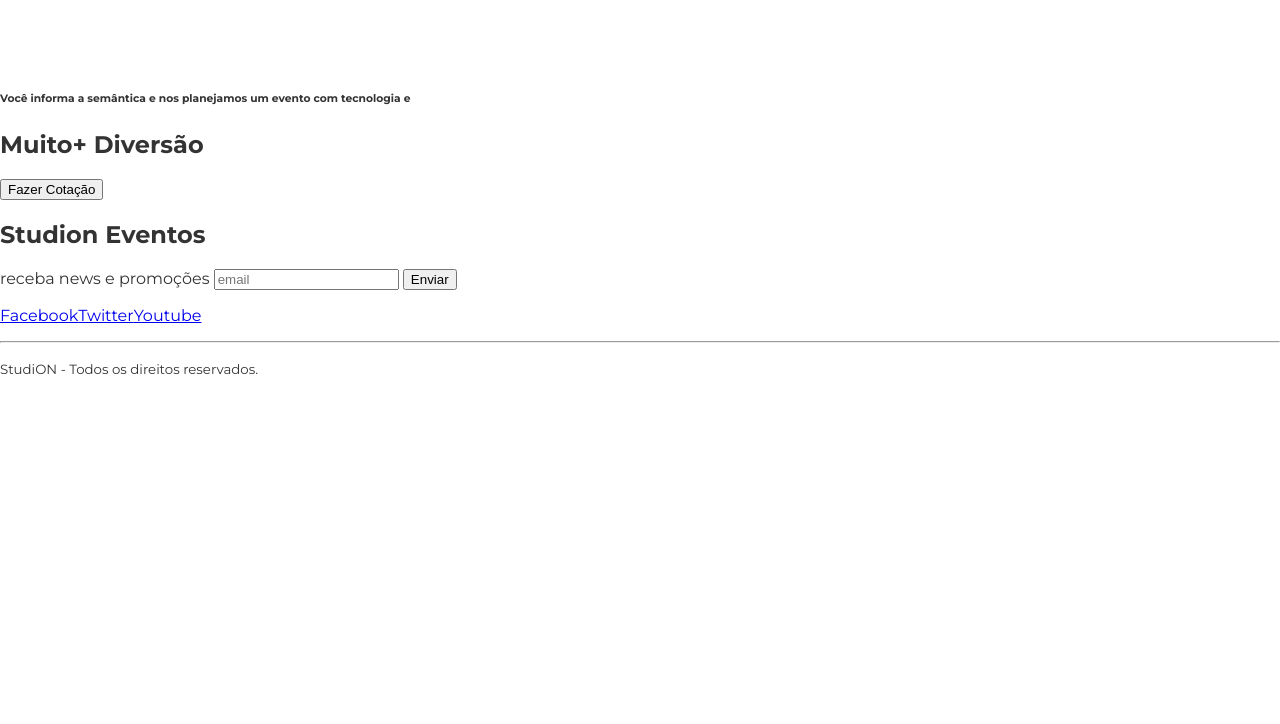
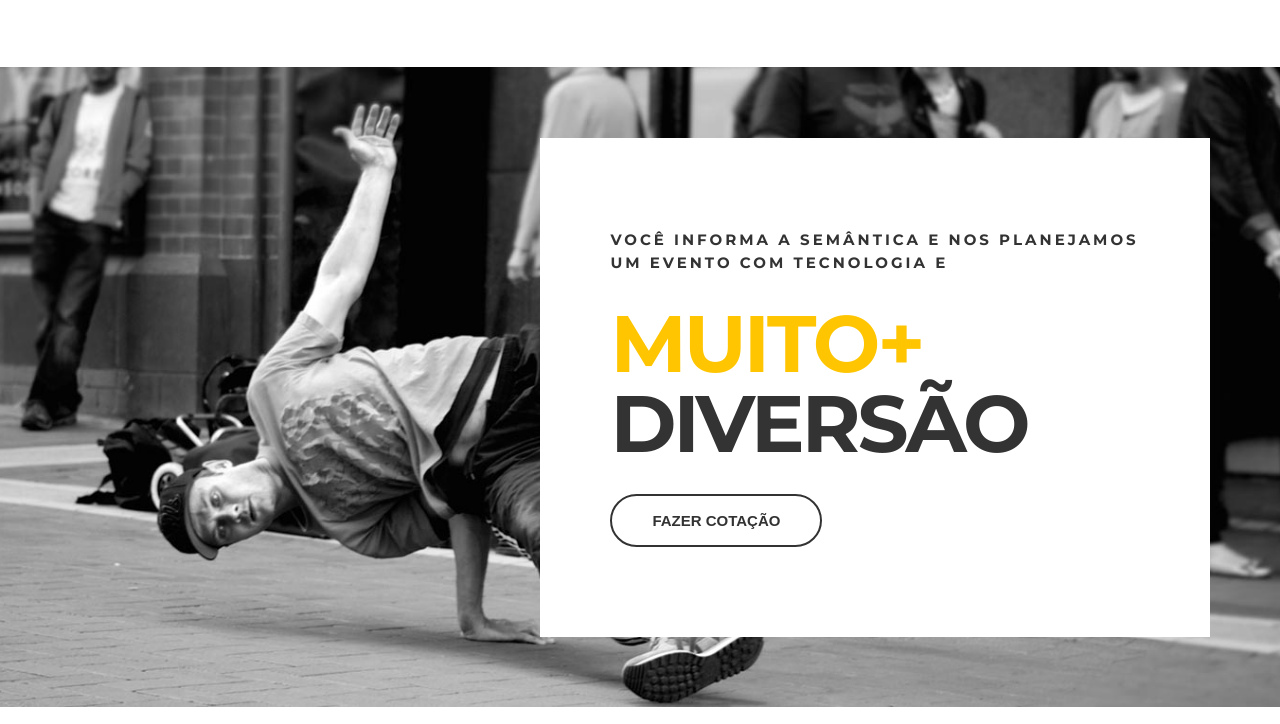
Before and after one commit to NRotondaro/studion, a website: page src/index.html in a window 1280 px wide. Shown: the part 1480-2204 px from the top of the page. Before the commit the page ends 1874 px from the top, so only its background shows below. Drawn offline with Linux system fonts and the light colour scheme.

Commit message:
feat(quote) added section styles

```diff
--- a/src/index.html
+++ b/src/index.html
@@ -103,13 +103,15 @@
             </div>
         </section>
 
-        <section>
-            <div>
-                <h6>
-                    Você informa a semântica e nos planejamos um evento com tecnologia e
-                </h6>
-                <h2><span>Muito+ </span>Diversão</h2>
-                <button>Fazer Cotação</button>
+        <section class="quote">
+            <div class="container quote__container">
+                <div class="quote__copy">
+                    <h6>
+                        Você informa a semântica e nos planejamos um evento com tecnologia e
+                    </h6>
+                    <h2><span class="copy--primary">Muito+ </span>Diversão</h2>
+                    <button class="btn btn--quote">Fazer Cotação</button>
+                </div>
             </div>
         </section>
     </main>
--- a/src/style.css
+++ b/src/style.css
@@ -219,3 +219,50 @@ ul {
     background: unset;
     box-shadow: 0 1rem 1rem #0006;
 }
+
+.quote {
+    background-image: url('./images/parallax.jpg');
+    background-attachment: fixed;
+    background-repeat: no-repeat;
+    background-size: cover;
+    background-position: center;
+}
+
+.quote__container {
+    display: grid;
+    align-items: center;
+    justify-items: end;
+    min-height: 80vh;
+}
+
+.quote__copy {
+    background-color: #FFF;
+    padding: 5.625rem 4.375rem;
+}
+
+.quote__copy h6{
+    font-size: 0.9375rem;
+    letter-spacing: 0.1875rem;
+    line-height: 1.4375rem;
+    max-width: 52ch;
+    text-transform: uppercase;
+    margin: 0;
+}
+
+.quote__copy h2 {
+    font-size: 5rem;
+    line-height: 5rem;
+    text-transform: uppercase;
+    letter-spacing: -0.1875rem;
+    margin: 1.875rem 0;
+}
+
+.quote__copy h2 span {
+    display: block;
+}
+
+.btn--quote {
+    color: var(--color-copy);
+    border-color: var(--color-copy);
+    background: unset;
+}
```
